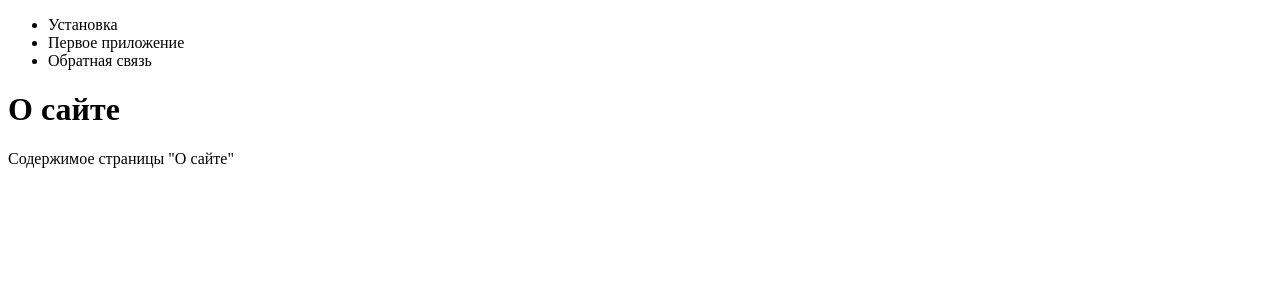
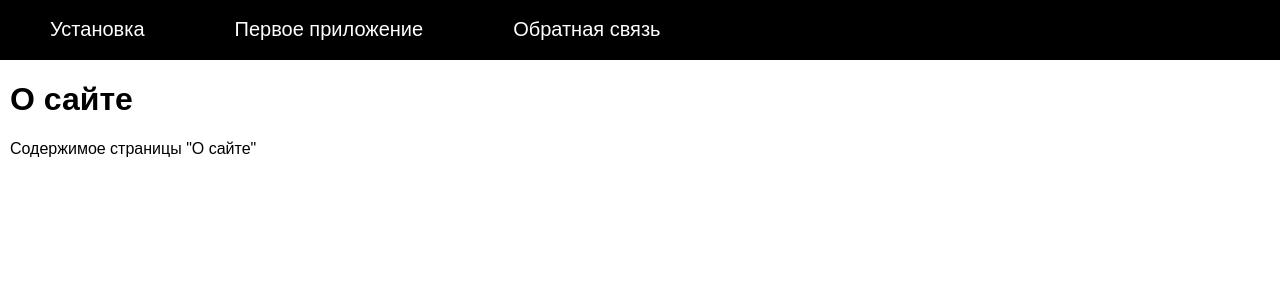
Before and after one commit to AndreyFilippovich/Flask-project-2, a Flask app: page /about in a window 1280 px wide. Shown: the top 300 px of the page. Run offline with Flask 2, Linux system fonts and the light colour scheme.

Commit message:
add css, contact and mainmenu

```diff
--- a/main.py
+++ b/main.py
@@ -1,8 +1,12 @@
-from flask import Flask, render_template, url_for
+from flask import Flask, render_template, url_for, request, flash
 
 app = Flask(__name__)
+app.config['SECRET_KEY'] = 'gfhergkb'
 
-menu = ['Установка', 'Первое приложение', 'Обратная связь']
+
+menu = [{"name": 'Установка', "url": "install-flask"},
+       {"name": 'Первое приложение', "url": "first-app"},
+       {"name": 'Обратная связь', "url": "contact"}]
 
 
 @app.route("/")
@@ -15,6 +19,17 @@ def index():
 def about():
     print(url_for('about'))
     return render_template('about.html', title='О сайте', menu=menu)
+
+
+@app.route("/contact", methods=["POST", "GET"])
+def contact():
+    if request.method == "POST":
+        if len(request.form['username']) > 2:
+            flash('Сообщение отправлено', category='success')
+        else:
+            flash('Ошибка отправки', category='error')
+
+    return render_template('contact.html', title="Обратная связь", menu=menu)
 
 
 @app.route("/profile/<username>")
--- /dev/null
+++ b/static/css/styles.css
@@ -0,0 +1,65 @@
+html, body {
+    font-family: 'Arial';
+    margin: 0;
+    padding: 0;
+    height: 100%;
+    width: 100%;
+}
+
+a {
+    color: #0059b2;
+    text-decoration: none;
+}
+a:hover {
+    color: #CC0000;
+    text-decoration: underline;
+}
+
+.clear {clear: both;}
+
+ul.mainmenu {
+    list-style: none;
+    background: #000000;
+    height: 60px;
+    margin: 0;
+    padding: 0;
+    color: #fdc073;
+    font-size: 20px;
+    overflow: hidden;
+}
+ul.mainmenu li {
+    float: left;
+    margin: 18px 40px 0 50px;
+}
+ul.mainmenu li.last {float: right;}
+
+ul.mainmenu li a {
+    color: #ffffff;
+    text-decoration: none;
+}
+ul.mainmenu li a:hover {
+    color: #FDA83D
+}
+
+div.content {
+    margin: 10px;
+}
+
+.form-contact label {
+    display: inline-block;
+    min-width: 80px;
+}
+.form-contact p {margin: 10px 0 10px 0;}
+.form-contact input[type=submit], textarea {
+    font-size: 16px;
+}
+
+.flash {padding: 10px;}
+.flash.success {
+    border: 1px solid #21DB56;
+    background: #AEFFC5;
+}
+.flash.error {
+    border: 1px solid #FF4343;
+    background: #FF9C9C;
+}
--- a/templates/base.html
+++ b/templates/base.html
@@ -1,6 +1,7 @@
 <!DOCTYPE html>
 <html>
 <head>
+<link type="text/css" href="{{ url_for('static', filename='css/styles.css')}}" rel="stylesheet" />
 {% block title -%}
 {% if title %}
         <title>Про Flask - {{ title }}</title>
@@ -12,17 +13,20 @@
 <body>
 {% block content -%}
         {% block mainmenu -%}
-<ul>
+<ul class="mainmenu">
         {% for m in menu %}
-<li>{{m}}</li>
+<li><a href="{{m.url}}">{{m.name}}</a></li>
         {% endfor -%}
 </ul>
         {% endblock mainmenu %}
+<div class="clear"></div>
+<div class="content">
         {% if title -%}
 <h1>{{ title }}</h1>
         {% else -%}
 <h1>Про Flask</h1>
         {% endif -%}
 {% endblock -%}
+</div>
 </body>
 </html>
```
Also changed, not shown: templates/contact.html (added, +15 -0 lines).
